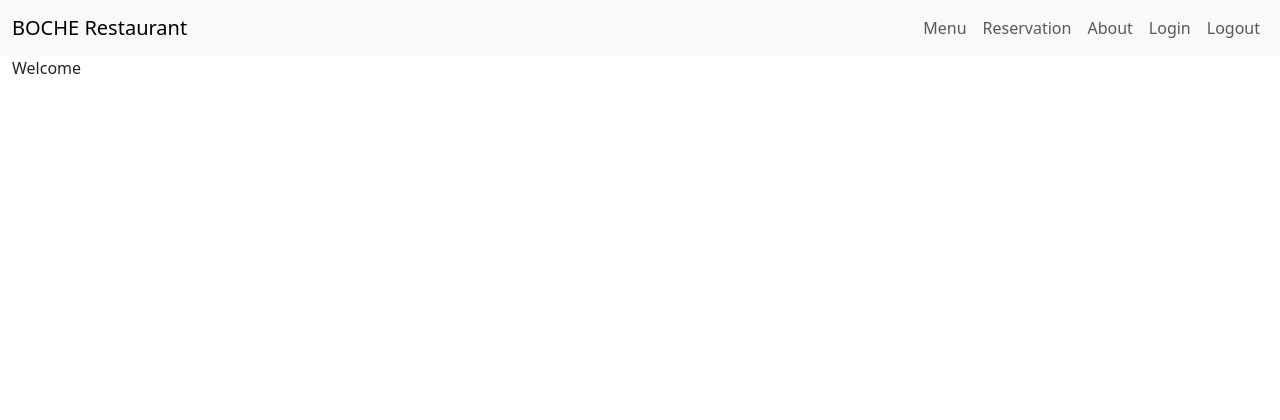
After one commit to F-Clement/BOCHERestaurant, a Django app: page / in a window 1280 px wide. The commit adds this page. Shown: the top 420 px of the page. Run offline with Django 3.2, Linux system fonts and the light colour scheme.

Commit message:
Update main menu and add home page

```diff
--- a/bocherestaurant/urls.py
+++ b/bocherestaurant/urls.py
@@ -19,4 +19,5 @@ from django.urls import path, include
 urlpatterns = [
     path('admin/', admin.site.urls),
     path('accounts/', include('allauth.urls')),
+    path('', include('reservation.urls'))
 ]
--- /dev/null
+++ b/reservation/urls.py
@@ -0,0 +1,10 @@
+from . import views
+from django.urls import path
+
+
+urlpatterns = [
+    path('', views.HomePage.as_view(),
+         name='homepage'),
+
+
+]
--- a/reservation/views.py
+++ b/reservation/views.py
@@ -4,3 +4,6 @@ from .models import Reservation
 
 
 # Create your views here.
+
+class HomePage(generic.TemplateView):
+    template_name = "index.html"
--- a/templates/base.html
+++ b/templates/base.html
@@ -7,14 +7,14 @@
     <meta http-equiv="X-UA-Compatible" content="IE=edge" />
     <meta name="viewport" content="width=device-width, initial-scale=1.0" />
     <link
+      href="https://cdn.jsdelivr.net/npm/bootstrap@5.3.2/dist/css/bootstrap.min.css"
       rel="stylesheet"
-      href="https://cdn.jsdelivr.net/npm/bootstrap@4.6.2/dist/css/bootstrap.min.css"
-      integrity="sha384-xOolHFLEh07PJGoPkLv1IbcEPTNtaed2xpHsD9ESMhqIYd0nLMwNLD69Npy4HI+N"
+      integrity="sha384-T3c6CoIi6uLrA9TneNEoa7RxnatzjcDSCmG1MXxSR1GAsXEV/Dwwykc2MPK8M2HN"
       crossorigin="anonymous"
     />
     <script
-      src="https://cdn.jsdelivr.net/npm/bootstrap@4.6.2/dist/js/bootstrap.bundle.min.js"
-      integrity="sha384-Fy6S3B9q64WdZWQUiU+q4/2Lc9npb8tCaSX9FK7E8HnRr0Jz8D6OP9dO5Vg3Q9ct"
+      src="https://cdn.jsdelivr.net/npm/bootstrap@5.3.2/dist/js/bootstrap.bundle.min.js"
+      integrity="sha384-C6RzsynM9kWDrMNeT87bh95OGNyZPhcTNXj1NW7RuBCsyN/o0jlpcV8Qyq46cDfL"
       crossorigin="anonymous"
     ></script>
 
@@ -22,25 +22,19 @@
   </head>
 
   <body>
-    <nav class="navbar navbar-expand-lg bg-body-tertiary">
+    <nav class="navbar navbar-expand-lg navbar-light bg-light">
       <div class="container-fluid">
-        <a class="navbar-brand" href="#">BOCHE Restaurant</a>
+        <a href="/" class="navbar-brand">BOCHE Restaurant</a>
         <button
+          type="button"
           class="navbar-toggler"
-          type="button"
           data-bs-toggle="collapse"
-          data-bs-target="#navbarNavDropdown"
-          aria-controls="navbarNavDropdown"
-          aria-expanded="false"
-          aria-label="Toggle navigation"
+          data-bs-target="#navbarCollapse"
         >
           <span class="navbar-toggler-icon"></span>
         </button>
-        <div class="collapse navbar-collapse" id="navbarNavDropdown">
-          <ul class="navbar-nav">
-            <li class="nav-item">
-              <a class="nav-link active" aria-current="page" href="/">Home</a>
-            </li>
+        <div class="collapse navbar-collapse" id="navbarCollapse">
+          <ul class="navbar-nav ms-auto">
             <li class="nav-item">
               <a class="nav-link" href="#">Menu</a>
             </li>
@@ -60,6 +54,7 @@
         </div>
       </div>
     </nav>
+
     <main class="flex-shrink-0 main-bg">
       {% block content %}
       <!-- Content Goes here -->
--- /dev/null
+++ b/templates/index.html
@@ -0,0 +1,5 @@
+{% extends "base.html" %} {% load static %} {% block content %}
+
+<div class="container-fluid">Welcome</div>
+
+{% endblock %}
```
